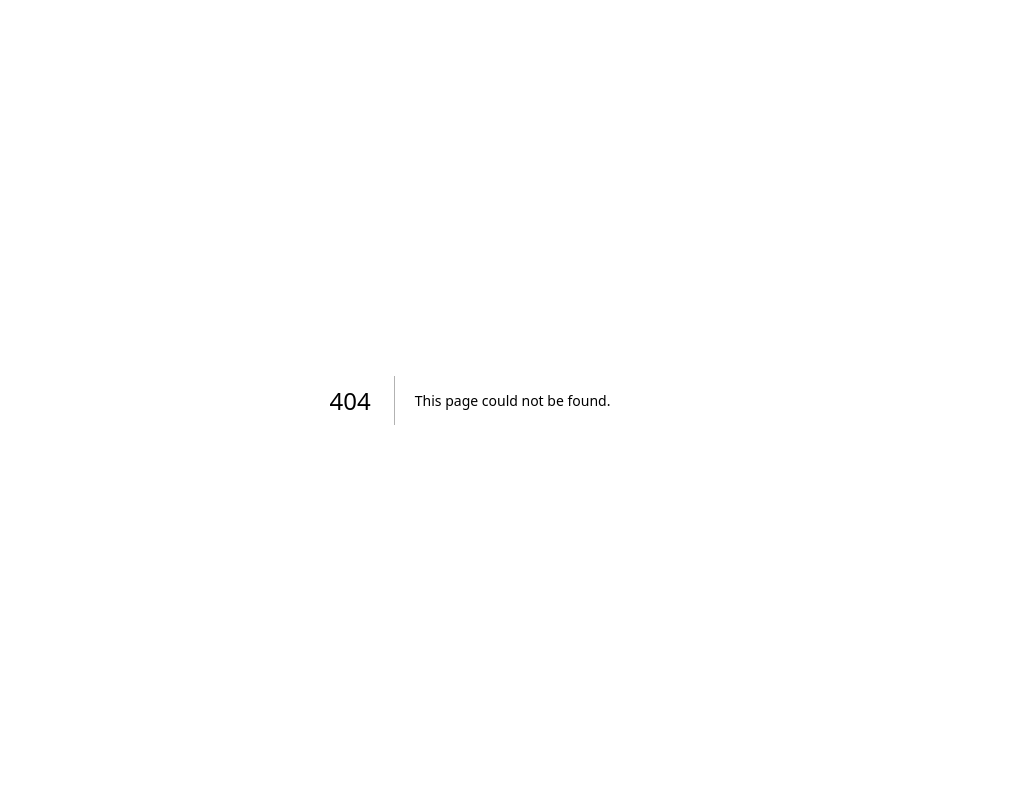
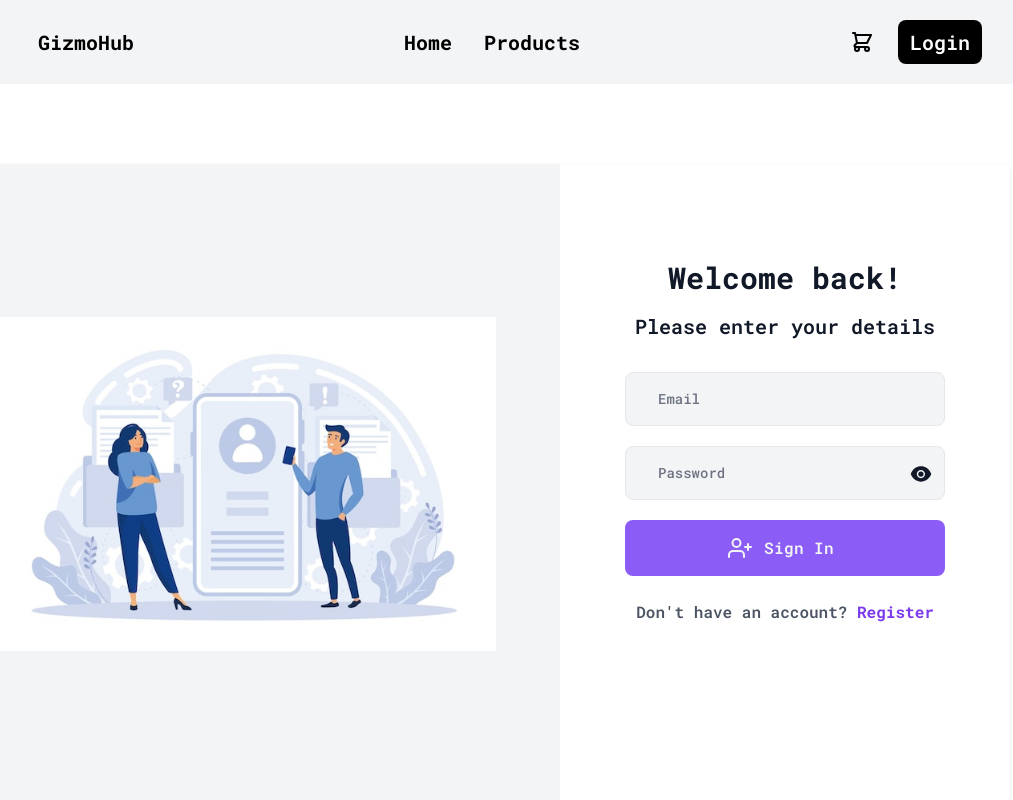
Before and after one commit to Imran-A-K/demo-next.js, a Next.js app: page /login in a window 1280 px wide. Before the commit this address had no page. Shown: the top 800 px of the page, without its empty margins (170-1183 px from the left). Built offline with nearby package versions, Linux system fonts and the light colour scheme.

Commit message:
added login page ui

```diff
--- /dev/null
+++ b/src/app/(with-layout)/login/page.jsx
@@ -0,0 +1,114 @@
+"use client";
+import Container from "@/app/components/Container/page";
+import Link from "next/link";
+import React, { useState } from "react";
+import { AiFillEyeInvisible, AiFillEye } from "react-icons/ai";
+import { BiError } from "react-icons/bi";
+
+function Login() {
+  const [showPassword, setShowPassword] = useState(false);
+  return (
+    <Container>
+      <div className="min-h-screen bg-white text-gray-900 flex justify-center font-mono">
+        <div className="max-w-screen-xl m-0 sm:m-20 bg-white shadow sm:rounded-lg flex flex-row-reverse justify-center flex-1">
+          <div className="lg:w-1/2 xl:w-5/12 p-6 sm:p-12">
+            <div className="mt-12 flex flex-col items-center">
+              <h1 className="text-2xl xl:text-3xl font-bold pb-4">
+                Welcome back!
+              </h1>
+              <h2 className="text-xl xl:text-xl text-center font-semibold">
+                Please enter your details
+              </h2>
+              <div className="w-full flex-1 mt-8">
+                {/* <div className="text-center mb-4">
+                  <span className="text-red-500 font-semibold">
+                    {firebaseError}
+                  </span>
+                </div> */}
+                <form
+                  //   onSubmit={handleSubmit(onSubmit)}
+                  className="mx-auto max-w-xs"
+                >
+                  <input
+                    className="w-full px-8 py-4 rounded-lg font-medium bg-gray-100 border border-gray-200 placeholder-gray-500 text-sm focus:outline-none focus:border-gray-400 focus:bg-white"
+                    type="text"
+                    placeholder="Email"
+
+                    // aria-invalid={errors.email ? "true" : "false"}
+                  />
+                  {/* {errors?.email && (
+                    <p
+                      className="pl-1 pt-2 flex items-center gap-2 text-base text-red-500"
+                      role="alert"
+                    >
+                      <BiError /> {errors.email.message}
+                    </p>
+                  )} */}
+                  <div className="relative">
+                    <input
+                      className="w-full px-8 py-4 rounded-lg font-medium bg-gray-100 border border-gray-200 placeholder-gray-500 text-sm focus:outline-none focus:border-gray-400 focus:bg-white mt-5"
+                      type={showPassword === false ? "password" : "text"}
+                      placeholder="Password"
+                      //   {...register("password", {
+                      //     required: "Please Enter your password.",
+                      //   })}
+                      //   aria-invalid={errors.password ? "true" : "false"}
+                    />
+                    <div className="cursor-pointer text-2xl absolute right-3 top-9 z-10 ">
+                      {showPassword === false ? (
+                        <AiFillEye
+                          onClick={() => setShowPassword(!showPassword)}
+                        />
+                      ) : (
+                        <AiFillEyeInvisible
+                          onClick={() => setShowPassword(!showPassword)}
+                        />
+                      )}
+                    </div>
+                    {/* {errors?.password && (
+                      <p
+                        className="pl-1 pt-2 flex items-center gap-2 text-base text-red-500"
+                        role="alert"
+                      >
+                        <BiError /> {errors.password.message}
+                      </p>
+                    )} */}
+                  </div>
+                  <button className="mt-5 tracking-wide font-semibold bg-violet-500 text-gray-100 w-full py-4 rounded-lg hover:bg-indigo-700 active:scale-[.98] ease-in-out transform active:duration-100 transition-all hover:scale-[1.01] flex items-center justify-center focus:shadow-outline focus:outline-none">
+                    <svg
+                      className="w-6 h-6 -ml-2"
+                      fill="none"
+                      stroke="currentColor"
+                      strokeWidth="2"
+                      strokeLinecap="round"
+                      strokeLinejoin="round"
+                    >
+                      <path d="M16 21v-2a4 4 0 00-4-4H5a4 4 0 00-4 4v2" />
+                      <circle cx="8.5" cy="7" r="4" />
+                      <path d="M20 8v6M23 11h-6" />
+                    </svg>
+                    <span className="ml-3">Sign In</span>
+                  </button>
+                  <p className="mt-6 text-base text-gray-600 text-center font-semibold">
+                    Don&apos;t have an account?{" "}
+                    <Link
+                      href="/register"
+                      className=" text-violet-600 font-bold"
+                    >
+                      Register
+                    </Link>
+                  </p>
+                </form>
+              </div>
+            </div>
+          </div>
+          <div className="flex-1 bg-gray-100 text-center hidden lg:flex sm:rounded-l-lg">
+            <div className="m-12 xl:m-16 w-full bg-contain bg-center bg-no-repeat bg-[url('/images/Authentication.jpg')]"></div>
+          </div>
+        </div>
+      </div>
+    </Container>
+  );
+}
+
+export default Login;
--- /dev/null
+++ b/src/app/(with-layout)/register/page.jsx
@@ -0,0 +1,8 @@
+import Container from "@/app/components/Container/page";
+import React from "react";
+
+function Register() {
+  return <Container>Register</Container>;
+}
+
+export default Register;
```
Also changed, not shown: public/images/Authentication.jpg (added).
